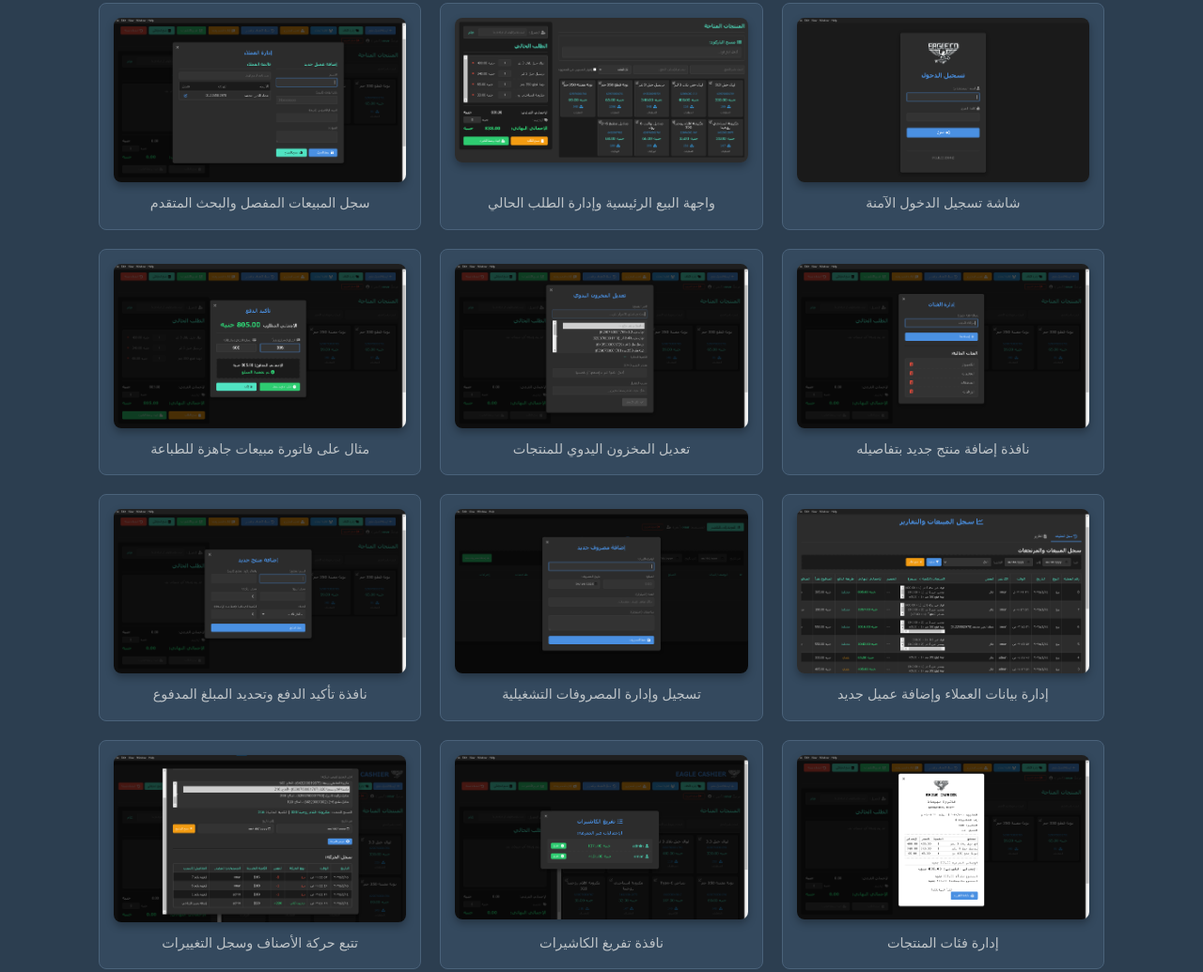
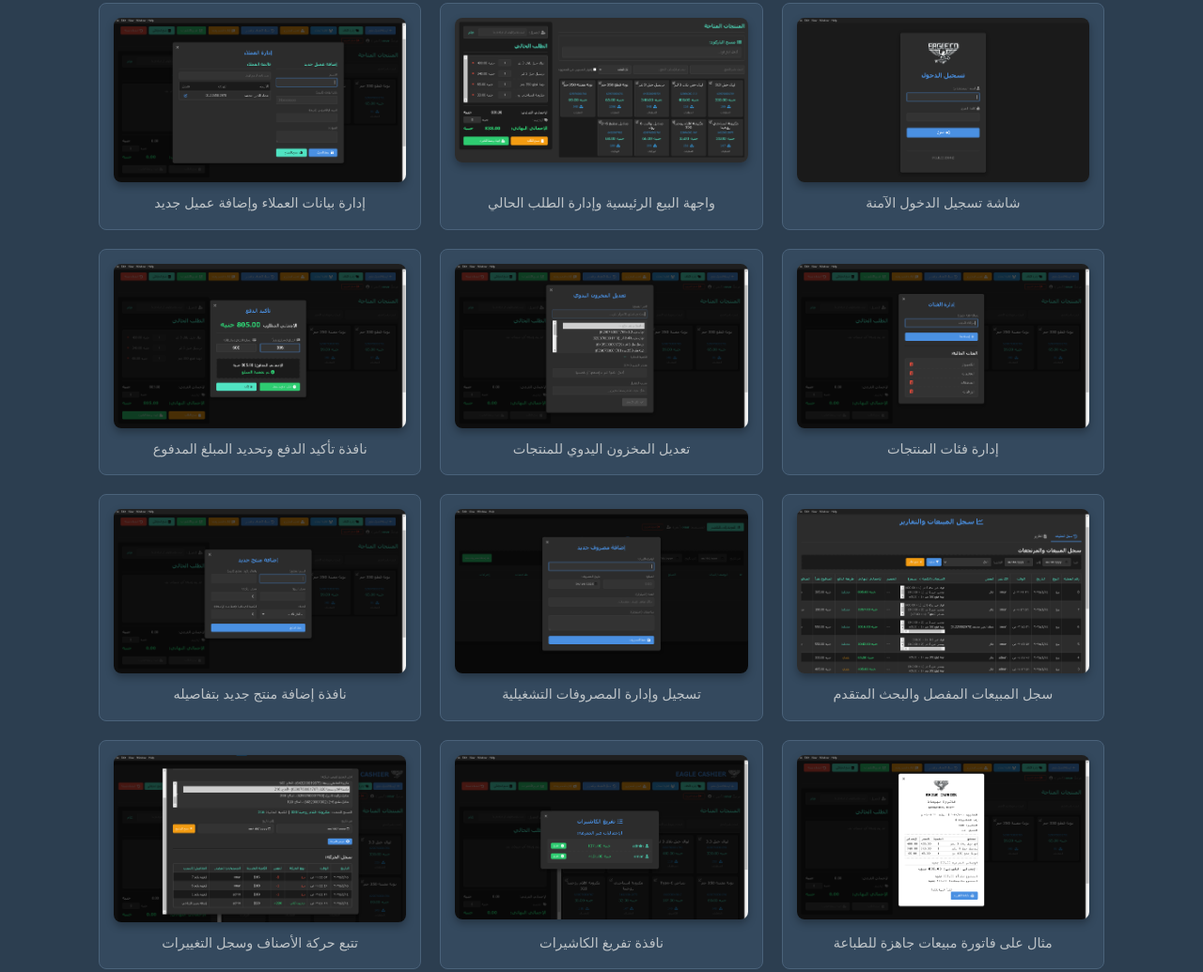
Before and after one commit to omaressamit/pos, a plain HTML site: page index.html in a window 1280 px wide. Shown: the part 1379-2414 px from the top of the page at 94% size. Drawn offline with Linux system fonts and the light colour scheme.

Commit message:
Update index.html

```diff
--- a/index.html
+++ b/index.html
@@ -219,14 +219,14 @@
                 <div class="screenshots-grid">
                     <div class="screenshot-item observe"><img src="1.png" alt="شاشة تسجيل الدخول" class="screenshot-img"><p>شاشة تسجيل الدخول الآمنة</p></div>
                     <div class="screenshot-item observe"><img src="2.png" alt="واجهة البيع الرئيسية" class="screenshot-img"><p>واجهة البيع الرئيسية وإدارة الطلب الحالي</p></div>
-                    <div class="screenshot-item observe"><img src="8.png" alt="سجل المبيعات والتقارير" class="screenshot-img"><p>سجل المبيعات المفصل والبحث المتقدم</p></div>
-                    <div class="screenshot-item observe"><img src="7.png" alt="إضافة منتج جديد" class="screenshot-img"><p>نافذة إضافة منتج جديد بتفاصيله</p></div>
+                    <div class="screenshot-item observe"><img src="8.png" alt="إدارة بيانات العملاء" class="screenshot-img"><p>إدارة بيانات العملاء وإضافة عميل جديد</p></div>
+                    <div class="screenshot-item observe"><img src="7.png" alt="إدارة الفئات" class="screenshot-img"><p>إدارة فئات المنتجات</p></div>
                     <div class="screenshot-item observe"><img src="9.png" alt="تعديل المخزون اليدوي" class="screenshot-img"><p>تعديل المخزون اليدوي للمنتجات</p></div>
-                    <div class="screenshot-item observe"><img src="4.png" alt="فاتورة مبيعات" class="screenshot-img"><p>مثال على فاتورة مبيعات جاهزة للطباعة</p></div>
-                    <div class="screenshot-item observe"><img src="10.png" alt="إدارة العملاء" class="screenshot-img"><p>إدارة بيانات العملاء وإضافة عميل جديد</p></div>
+                    <div class="screenshot-item observe"><img src="4.png" alt="تأكيد الدفع" class="screenshot-img"><p>نافذة تأكيد الدفع وتحديد المبلغ المدفوع</p></div>
+                    <div class="screenshot-item observe"><img src="10.png" alt="سجل المبيعات والتقارير" class="screenshot-img"><p>سجل المبيعات المفصل والبحث المتقدم</p></div>
                     <div class="screenshot-item observe"><img src="12.png" alt="إدارة المصروفات" class="screenshot-img"><p>تسجيل وإدارة المصروفات التشغيلية</p></div>
-                    <div class="screenshot-item observe"><img src="6.png" alt="تأكيد الدفع" class="screenshot-img"><p>نافذة تأكيد الدفع وتحديد المبلغ المدفوع</p></div>
-                    <div class="screenshot-item observe"><img src="5.png" alt="إدارة الفئات" class="screenshot-img"><p>إدارة فئات المنتجات</p></div>
+                    <div class="screenshot-item observe"><img src="6.png" alt="إضافة منتج جديد" class="screenshot-img"><p>نافذة إضافة منتج جديد بتفاصيله</p></div>
+                    <div class="screenshot-item observe"><img src="5.png" alt="فاتورة مبيعات" class="screenshot-img"><p>مثال على فاتورة مبيعات جاهزة للطباعة</p></div>
                     <div class="screenshot-item observe"><img src="11.png" alt="تفريغ الكاشيرات" class="screenshot-img"><p>نافذة تفريغ الكاشيرات</p></div>
                     <div class="screenshot-item observe"><img src="13.png" alt="حركة الصنف وتتبع التغييرات" class="screenshot-img"><p>تتبع حركة الأصناف وسجل التغييرات</p></div>
                 </div>
```
